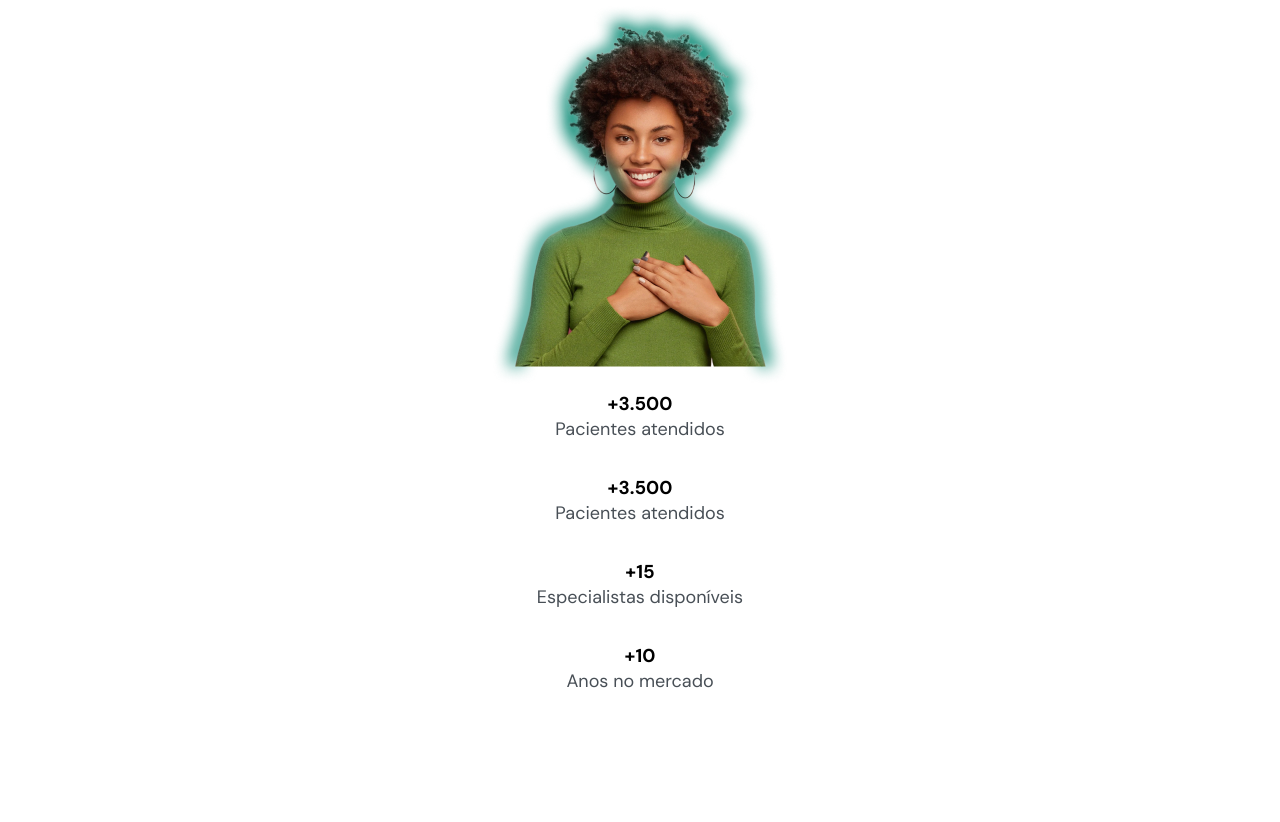
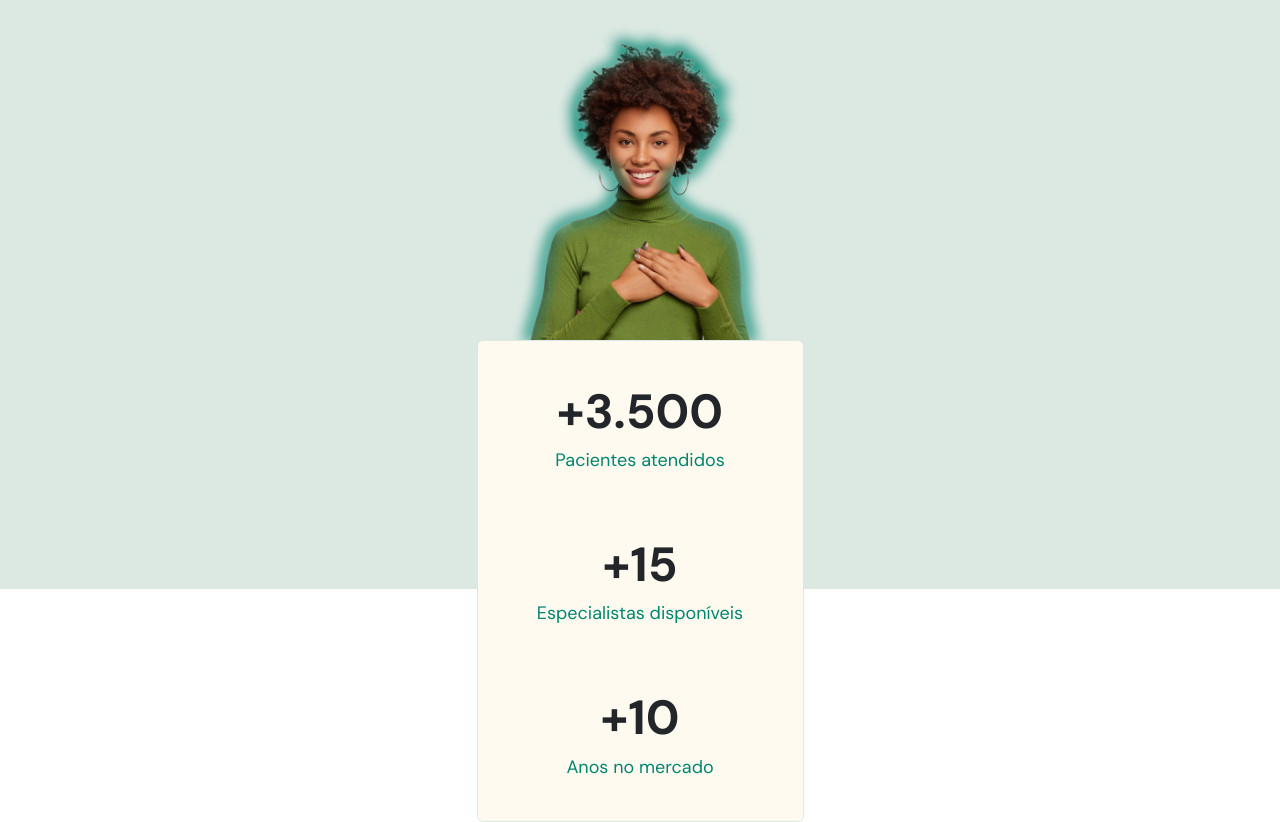
Before and after one commit to Wallysson/landing-page-1, a plain HTML site: page index.html in a window 1280 px wide. Shown: the part 491-1313 px from the top of the page. Before the commit the page ends 1218 px from the top, so only its background shows below. Drawn offline with Linux system fonts and the light colour scheme.

Commit message:
estilizando header e stats

```diff
--- a/index.html
+++ b/index.html
@@ -41,14 +41,20 @@
         alt="Mulher sorrindo e apalpando e segurando o peito como forma de saúde"
       />
 
+      <div class="stats">
+        <div class="stat">
           <h3>+3.500</h3>
           <p>Pacientes atendidos</p>
-      <h3>+3.500</h3>
-      <p>Pacientes atendidos</p>
+        </div>
+        <div class="stat">
           <h3>+15</h3>
           <p>Especialistas disponíveis</p>
+        </div>
+        <div class="stat">
           <h3>+10</h3>
           <p>Anos no mercado</p>
+        </div>
+      </div>
     </header>
   </body>
 </html>
--- a/style.css
+++ b/style.css
@@ -8,6 +8,8 @@
   --primary-color: hsl(170, 100%, 26%);
   --headline: hsl(210, 11%, 15%);
   --paragraph: hsl(210, 9%, 31%);
+  --brand-beige: hsl(39, 100%, 97%);
+  --brand-light: hsl(148, 23%, 89%);
   font-size: 62.5%;
 }
 
@@ -64,3 +66,49 @@ button {
   align-items: center;
   gap: 1.6rem;
 }
+
+.stats {
+  width: 32.7rem;
+  padding-block: 4rem;
+  margin-inline: auto;
+
+  background: var(--brand-beige);
+  border: 1px solid var(--brand-light);
+  border-radius: 0.6rem;
+  display: flex;
+  flex-direction: column;
+  justify-content: center;
+  gap: 6rem;
+}
+
+.stat h3 {
+  font-size: 4.8rem;
+  color: var(--headline);
+  line-height: 130%;
+  margin-bottom: 0.4rem;
+}
+
+.stat p {
+  margin: 0;
+  color: var(--primary-color);
+  line-height: 150%;
+}
+
+header img {
+  width: 26.4rem;
+  display: block;
+  margin-inline: auto;
+  object-position: 0 2rem;
+}
+
+header::before {
+  content: '';
+  display: block;
+  width: 100vw;
+  height: 108rem;
+  position: absolute;
+  top: 0;
+  left: 0;
+  z-index: -1;
+  background: var(--brand-light);
+}
```
Lines whose indentation alone changed are shown as unchanged.
